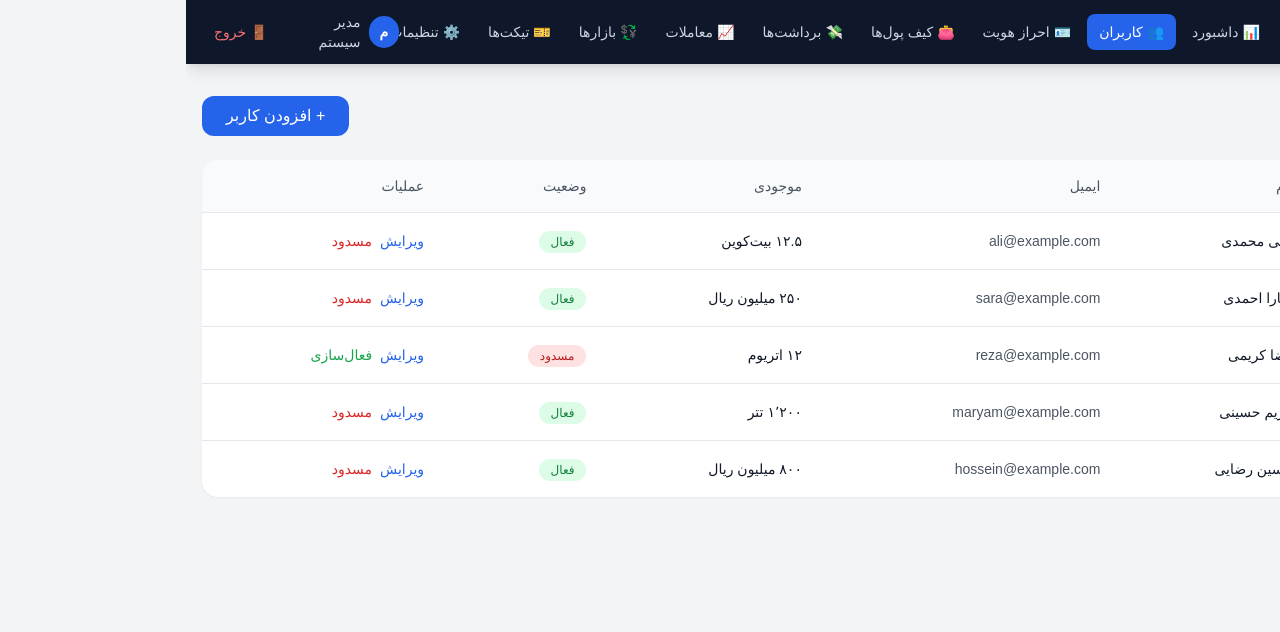
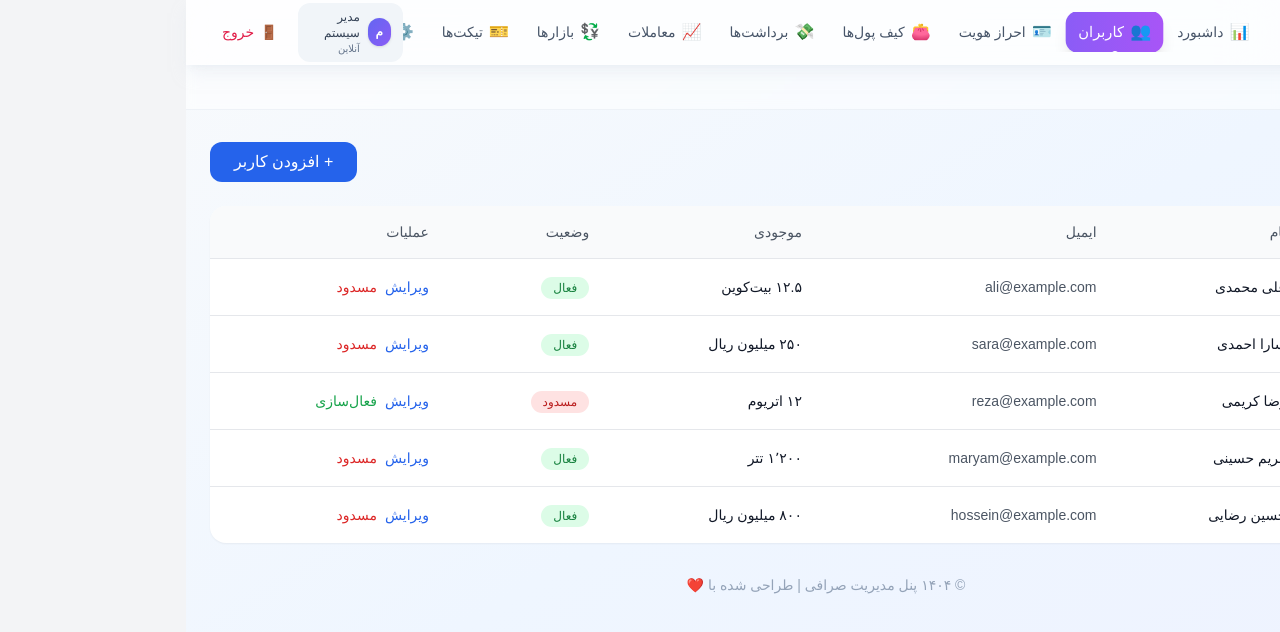
Before and after one commit to nasirahmadrahmati19-hue/exchange-admin, a Next.js app: page /dashboard/users in a window 1280 px wide. Shown: the top 632 px of the page. Built offline with nearby package versions, Linux system fonts and the light colour scheme; sample sign-in values are in the browser's storage; a small style sheet from the web is missing.

Commit message:
Update layout.tsx

```diff
--- a/app/dashboard/layout.tsx
+++ b/app/dashboard/layout.tsx
@@ -5,15 +5,15 @@ import { useRouter, usePathname } from "next/navigation";
 import Link from "next/link";
 
 const menuItems = [
-  { title: "داشبورد", icon: "📊", href: "/dashboard" },
-  { title: "کاربران", icon: "👥", href: "/dashboard/users" },
-  { title: "احراز هویت", icon: "🪪", href: "/dashboard/kyc" },
-  { title: "کیف پول‌ها", icon: "👛", href: "/dashboard/wallets" },
-  { title: "برداشت‌ها", icon: "💸", href: "/dashboard/withdrawals" },
-  { title: "معاملات", icon: "📈", href: "/dashboard/trades" },
-  { title: "بازارها", icon: "💱", href: "/dashboard/markets" },
-  { title: "تیکت‌ها", icon: "🎫", href: "/dashboard/tickets" },
-  { title: "تنظیمات", icon: "⚙️", href: "/dashboard/settings" },
+  { title: "داشبورد", icon: "📊", href: "/dashboard", color: "from-blue-500 to-cyan-500" },
+  { title: "کاربران", icon: "👥", href: "/dashboard/users", color: "from-violet-500 to-purple-500" },
+  { title: "احراز هویت", icon: "🪪", href: "/dashboard/kyc", color: "from-amber-500 to-orange-500" },
+  { title: "کیف پول‌ها", icon: "👛", href: "/dashboard/wallets", color: "from-emerald-500 to-teal-500" },
+  { title: "برداشت‌ها", icon: "💸", href: "/dashboard/withdrawals", color: "from-rose-500 to-pink-500" },
+  { title: "معاملات", icon: "📈", href: "/dashboard/trades", color: "from-indigo-500 to-blue-500" },
+  { title: "بازارها", icon: "💱", href: "/dashboard/markets", color: "from-cyan-500 to-blue-500" },
+  { title: "تیکت‌ها", icon: "🎫", href: "/dashboard/tickets", color: "from-fuchsia-500 to-pink-500" },
+  { title: "تنظیمات", icon: "⚙️", href: "/dashboard/settings", color: "from-slate-500 to-gray-500" },
 ];
 
 export default function DashboardLayout({
@@ -35,49 +35,66 @@ export default function DashboardLayout({
     router.push("/");
   };
 
+  const activeItem = menuItems.find((item) => item.href === pathname);
+
   return (
-    <div className="min-h-screen bg-gray-100">
-      {/* هدر افقی */}
-      <header className="bg-slate-900 text-white sticky top-0 z-50 shadow-lg">
-        <div className="max-w-7xl mx-auto px-4">
+    <div className="min-h-screen bg-gradient-to-br from-slate-50 via-blue-50 to-indigo-50">
+      {/* هدر مدرن */}
+      <header className="bg-white/80 backdrop-blur-xl border-b border-white/20 sticky top-0 z-50 shadow-lg shadow-slate-200/50">
+        <div className="max-w-7xl mx-auto px-4 sm:px-6">
           <div className="flex items-center justify-between h-16">
             {/* لوگو */}
-            <div className="flex items-center gap-2">
-              <span className="text-2xl">💱</span>
-              <span className="font-bold text-lg">پنل مدیریت صرافی</span>
+            <div className="flex items-center gap-3">
+              <div className="w-10 h-10 bg-gradient-to-br from-indigo-600 to-violet-600 rounded-xl flex items-center justify-center text-xl shadow-lg shadow-indigo-500/30">
+                💱
+              </div>
+              <div className="hidden sm:block">
+                <h1 className="font-bold text-lg bg-gradient-to-l from-indigo-600 to-violet-600 bg-clip-text text-transparent">
+                  پنل مدیریت صرافی
+                </h1>
+              </div>
             </div>
 
-            {/* منوی افقی */}
-            <nav className="flex items-center gap-1 overflow-x-auto">
-              {menuItems.map((item) => (
+            {/* منوی افقی مدرن */}
+            <nav className="flex items-center gap-1 overflow-x-auto scrollbar-hide">
+              {menuItems.map((item) => {
+                const isActive = pathname === item.href;
+                return (
                   <Link
                     key={item.href}
                     href={item.href}
-                  className={`flex items-center gap-1 px-3 py-2 rounded-lg text-sm whitespace-nowrap transition-colors ${
-                    pathname === item.href
-                      ? "bg-blue-600 text-white"
-                      : "text-slate-300 hover:bg-slate-800 hover:text-white"
+                    className={`relative flex items-center gap-1.5 px-3 py-2 rounded-xl text-sm font-medium whitespace-nowrap transition-all duration-300 ${
+                      isActive
+                        ? "bg-gradient-to-r " + item.color + " text-white shadow-lg scale-105"
+                        : "text-slate-600 hover:bg-slate-100 hover:text-slate-900"
                     }`}
                   >
-                  <span>{item.icon}</span>
-                  <span className="hidden md:inline">{item.title}</span>
+                    <span className="text-base">{item.icon}</span>
+                    <span className="hidden lg:inline">{item.title}</span>
+                    {isActive && (
+                      <span className="absolute -bottom-1 left-1/2 -translate-x-1/2 w-1.5 h-1.5 bg-white rounded-full"></span>
+                    )}
                   </Link>
-              ))}
+                );
+              })}
             </nav>
 
-            {/* دکمه خروج و پروفایل */}
-            <div className="flex items-center gap-3">
-              <div className="hidden sm:flex items-center gap-2">
-                <div className="w-8 h-8 bg-blue-600 rounded-full flex items-center justify-center text-sm font-bold">
+            {/* پروفایل و خروج */}
+            <div className="flex items-center gap-2">
+              <div className="hidden md:flex items-center gap-2 px-3 py-1.5 bg-slate-100 rounded-xl">
+                <div className="w-7 h-7 bg-gradient-to-br from-indigo-500 to-violet-500 rounded-full flex items-center justify-center text-white text-xs font-bold shadow">
                   م
                 </div>
-                <span className="text-sm text-slate-300">مدیر سیستم</span>
+                <div className="text-right">
+                  <p className="text-xs font-medium text-slate-700">مدیر سیستم</p>
+                  <p className="text-[10px] text-slate-500">آنلاین</p>
+                </div>
               </div>
               <button
                 onClick={handleLogout}
-                className="flex items-center gap-1 px-3 py-2 rounded-lg text-red-400 hover:bg-slate-800 transition-colors text-sm"
+                className="flex items-center gap-1.5 px-3 py-2 rounded-xl text-rose-600 hover:bg-rose-50 transition-all duration-300 text-sm font-medium group"
               >
-                <span>🚪</span>
+                <span className="group-hover:-translate-x-1 transition-transform">🚪</span>
                 <span className="hidden sm:inline">خروج</span>
               </button>
             </div>
@@ -85,10 +102,29 @@ export default function DashboardLayout({
         </div>
       </header>
 
+      {/* نوار زیر هدر - نمایش بخش فعال */}
+      <div className="bg-white/50 backdrop-blur-sm border-b border-slate-200/50">
+        <div className="max-w-7xl mx-auto px-4 sm:px-6 py-3">
+          <div className="flex items-center gap-2">
+            <span className="text-sm text-slate-500">📍 شما در بخش:</span>
+            <span className={`text-sm font-bold bg-gradient-to-r ${activeItem?.color || "from-indigo-500 to-violet-500"} bg-clip-text text-transparent`}>
+              {activeItem?.title || "داشبورد"}
+            </span>
+          </div>
+        </div>
+      </div>
+
       {/* محتوا */}
-      <main className="max-w-7xl mx-auto px-4 py-8">
+      <main className="max-w-7xl mx-auto px-4 sm:px-6 py-8">
         {children}
       </main>
+
+      {/* فوتر */}
+      <footer className="max-w-7xl mx-auto px-4 sm:px-6 pb-8">
+        <div className="text-center text-sm text-slate-400">
+          <p>© ۱۴۰۴ پنل مدیریت صرافی | طراحی شده با ❤️</p>
+        </div>
+      </footer>
     </div>
   );
 }
```
Lines whose indentation alone changed are shown as unchanged.
